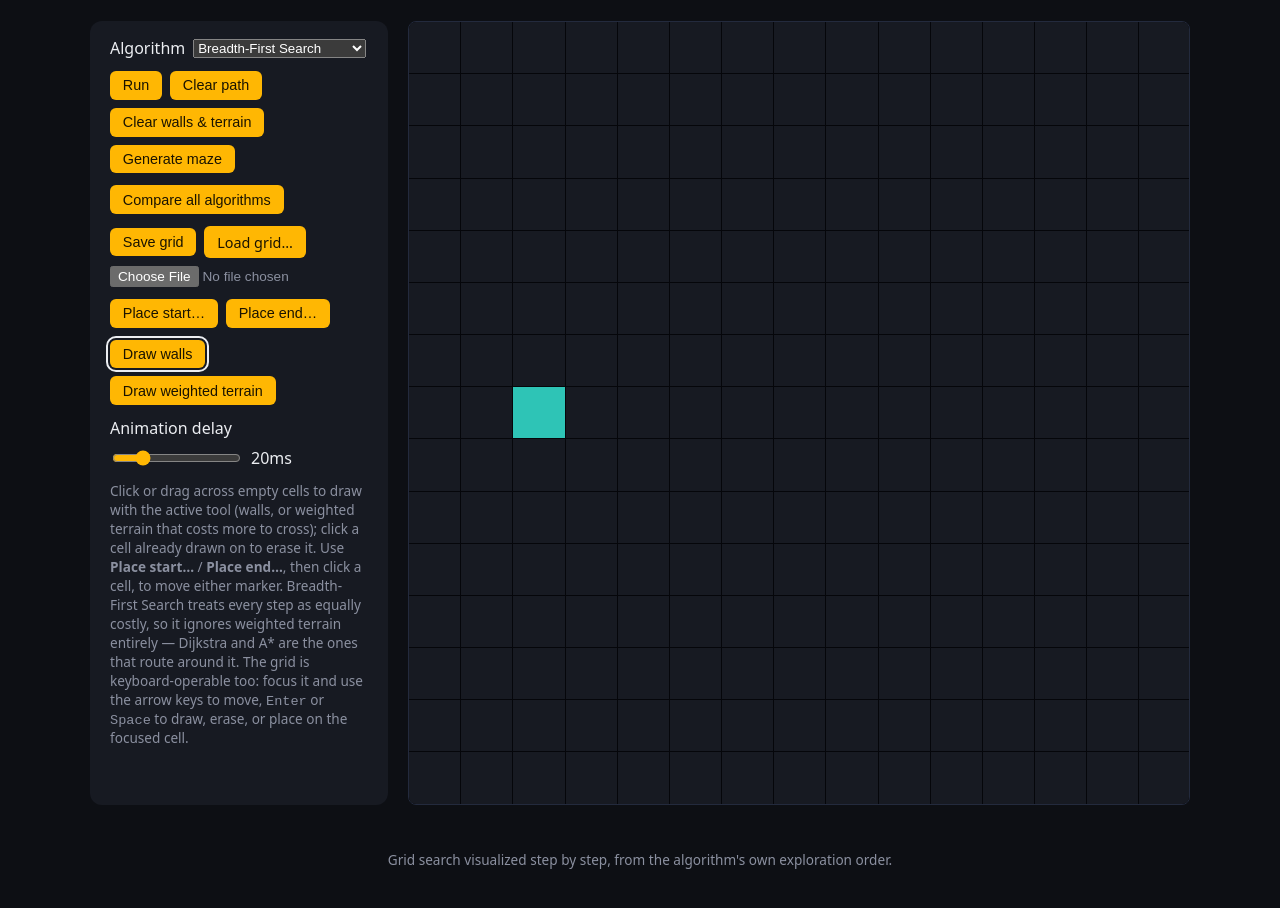
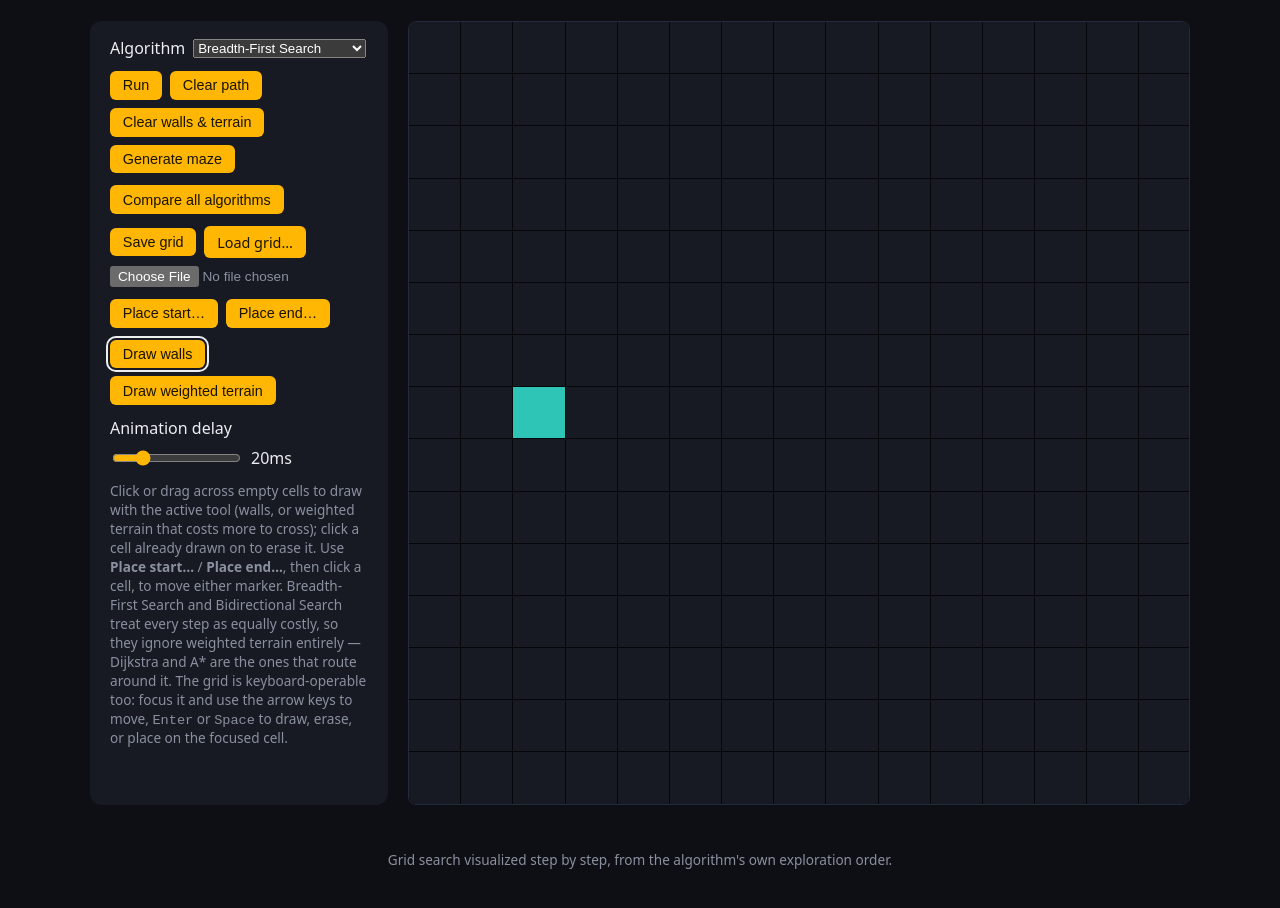
Before and after one commit to fushanbobfan/pathlight, a website with bundled scripts: page index.html in a window 1280 px wide. Shown: the part 92-1000 px from the top of the page. Built offline with nearby package versions, Linux system fonts and the light colour scheme.

Commit message:
Wire bidirectional search into the UI and document it

```diff
--- a/index.html
+++ b/index.html
@@ -21,6 +21,7 @@
           <option value="dijkstra">Dijkstra's Algorithm</option>
           <option value="astar">A* Search</option>
           <option value="greedy">Greedy Best-First Search</option>
+          <option value="bidirectional">Bidirectional Search</option>
         </select>
       </div>
 
@@ -61,9 +62,9 @@
         Click or drag across empty cells to draw with the active tool (walls, or weighted
         terrain that costs more to cross); click a cell already drawn on to erase it. Use
         <strong>Place start&hellip;</strong> / <strong>Place end&hellip;</strong>, then click a
-        cell, to move either marker. Breadth-First Search treats every step as equally costly,
-        so it ignores weighted terrain entirely — Dijkstra and A* are the ones that route
-        around it. The grid is keyboard-operable too: focus it and use the arrow keys to move,
+        cell, to move either marker. Breadth-First Search and Bidirectional Search treat every
+        step as equally costly, so they ignore weighted terrain entirely — Dijkstra and A* are
+        the ones that route around it. The grid is keyboard-operable too: focus it and use the arrow keys to move,
         <kbd>Enter</kbd> or <kbd>Space</kbd> to draw, erase, or place on the focused cell.
       </p>
 
--- a/src/main.js
+++ b/src/main.js
@@ -3,6 +3,7 @@ import { bfs } from "./algorithms/bfs.js";
 import { dijkstra } from "./algorithms/dijkstra.js";
 import { astar } from "./algorithms/astar.js";
 import { greedyBestFirstSearch } from "./algorithms/greedy.js";
+import { bidirectionalSearch } from "./algorithms/bidirectional.js";
 import { generateMaze } from "./maze.js";
 import { compareAlgorithms } from "./compare.js";
 import { serializeGrid, deserializeGrid } from "./serialize.js";
@@ -34,6 +35,7 @@ const ALGORITHMS = {
   dijkstra: { label: "Dijkstra's Algorithm", run: dijkstra },
   astar: { label: "A* Search", run: astar },
   greedy: { label: "Greedy Best-First Search", run: greedyBestFirstSearch },
+  bidirectional: { label: "Bidirectional Search", run: bidirectionalSearch },
 };
 
 let grid = createGrid(ROWS, COLS);
```
Also changed, not shown: README.md.
